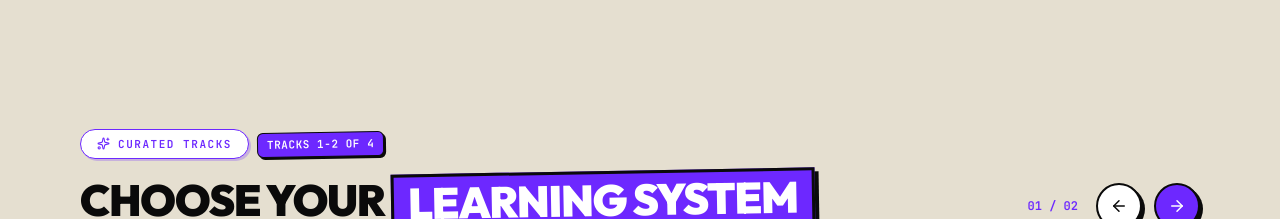
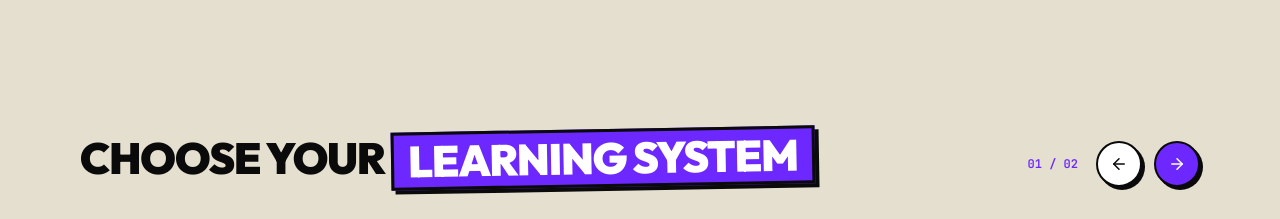
Before and after one commit to manoj-varma-p/Another-Treqo, a Next.js app: page / in a window 1280 px wide. Shown: the part 3880-4099 px from the top of the page. Built offline with nearby package versions, Linux system fonts and the light colour scheme.

Commit message:
style: remove CURATED TRACKS eyebrow pills from ChooseSystem header

```diff
--- a/components/ChooseSystem.jsx
+++ b/components/ChooseSystem.jsx
@@ -148,30 +148,7 @@ export default function ChooseSystem() {
             }}
           >
             <div>
-              <div style={{ display: 'inline-flex', alignItems: 'center', gap: 8, marginBottom: '12px' }}>
-                <div
-                  style={{
-                    display: 'inline-flex',
-                    alignItems: 'center',
-                    gap: 8,
-                    background: '#ffffff',
-                    border: '1.5px solid #6D28FF',
-                    color: '#6D28FF',
-                    padding: '6px 16px',
-                    borderRadius: '999px',
-                    fontFamily: "var(--ff-mono, 'JetBrains Mono', monospace)",
-                    fontSize: '11px',
-                    fontWeight: 800,
-                    letterSpacing: '0.14em',
-                    textTransform: 'uppercase',
-                    boxShadow: '2px 2px 0px rgba(109, 40, 255, 0.25)',
-                  }}
-                >
-                  <Sparkles size={13} color="#6D28FF" />
-                  <span>CURATED TRACKS</span>
-                </div>
-                <DoodleBadge text={`TRACKS ${currentPage * 2 + 1}-${currentPage * 2 + 2} OF ${courses.length}`} rotate={-1} highlight={true} />
-              </div>
+
 
               <h2
                 style={{
```
